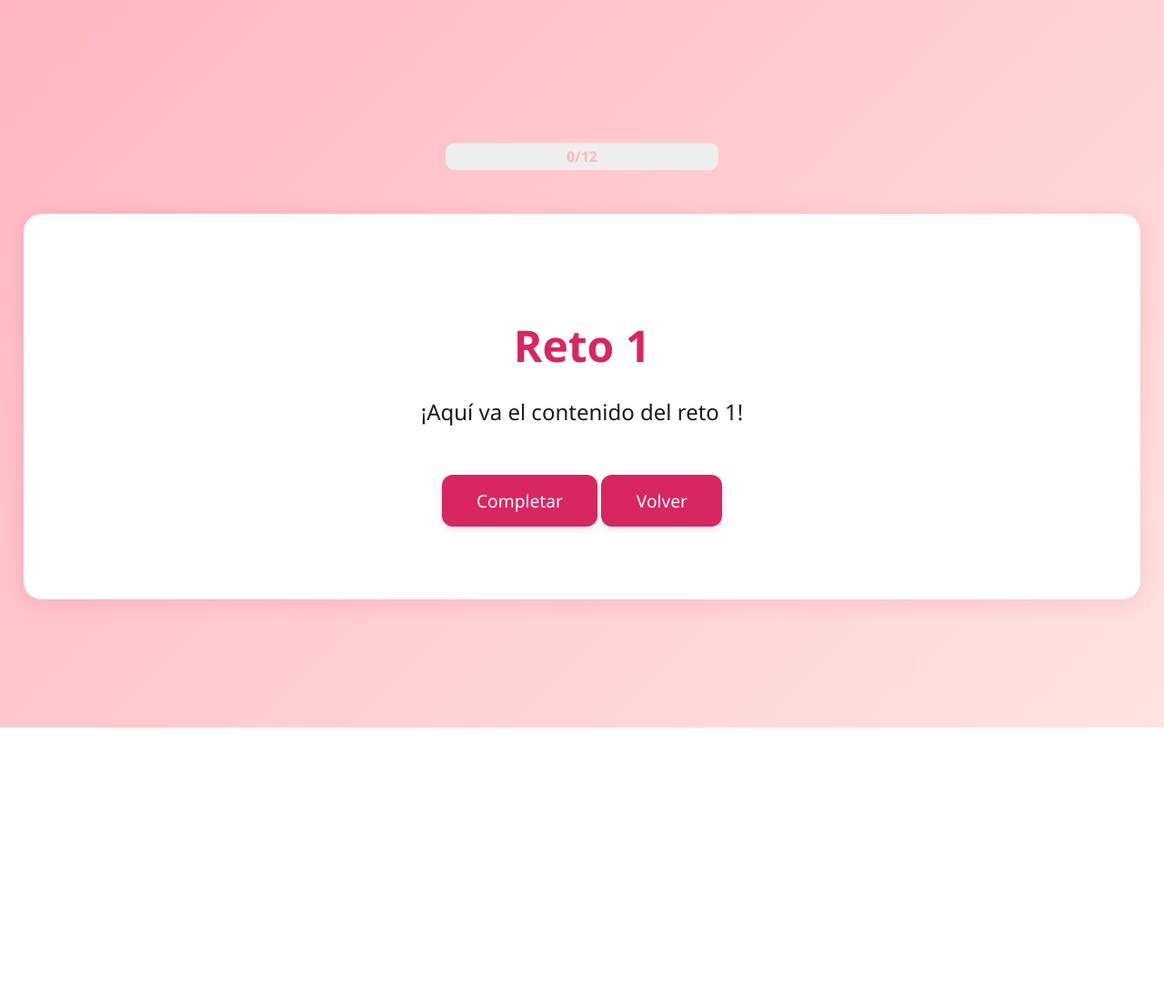
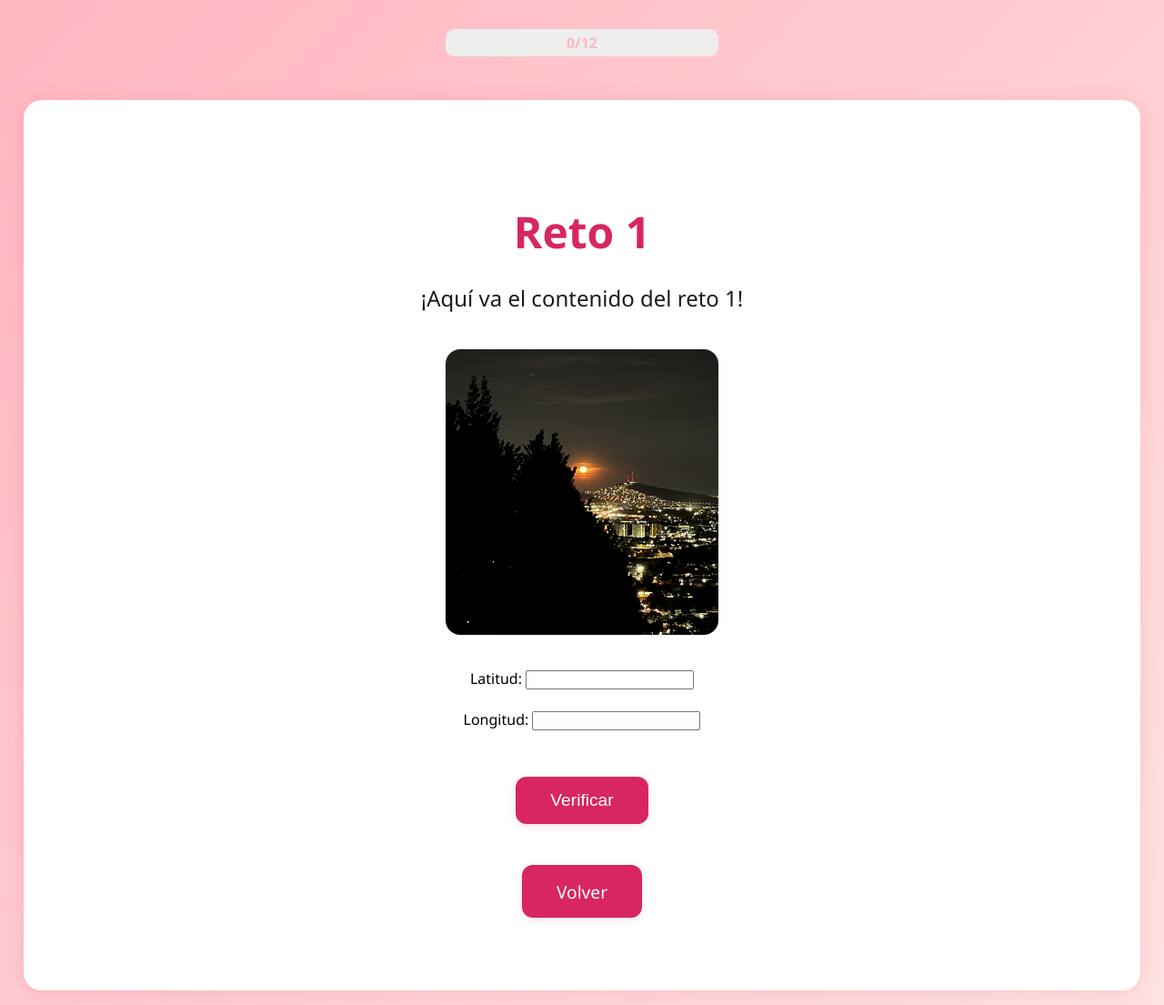
Before and after one commit to andresblnc/Felices21, a Flask app: page /juego/1 in a window 1280 px wide. Shown: the whole page at 91% size. Before the commit the page ends 800 px from the top, so only its background shows below. Run offline with Flask 3, Linux system fonts and the light colour scheme.

Commit message:
Reto 1 y 2

```diff
--- a/main.py
+++ b/main.py
@@ -1,4 +1,4 @@
-from flask import Flask, render_template, session, redirect, url_for
+from flask import Flask, render_template, session, redirect, url_for, request, flash
 from datetime import timedelta
 
 app = Flask(__name__)
@@ -24,7 +24,47 @@ def juego_detalle(num_juego):
     if 1 <= num_juego <= TOTAL_RETOS:
         completados = session.get("completados", [])
         completado = num_juego in completados
-        return render_template("juego_detalle.html", num_juego=num_juego, completado=completado, progreso=get_progreso(), total_retos=TOTAL_RETOS)
+        correcto = False
+
+        # Reto 1: validar lat/lon
+        if num_juego == 1 and request.method == "POST":
+            lat = request.form.get("latitud")
+            lon = request.form.get("longitud")
+            try:
+                lat = float(lat)
+                lon = float(lon)
+                lat_ok = 20.610 <= lat <= 20.612
+                lon_ok = -103.463 <= lon <= -103.460
+                correcto = lat_ok and lon_ok
+                if not correcto:
+                    flash("¡Intenta de nuevo! Las coordenadas no son correctas.")
+            except (TypeError, ValueError):
+                flash("Por favor ingresa valores válidos.")
+
+        # Reto 2: validar lat/lon
+        if num_juego == 2 and request.method == "POST":
+            lat = request.form.get("latitud")
+            lon = request.form.get("longitud")
+            try:
+                lat = float(lat)
+                lon = float(lon)
+                # Cambia estos valores por los correctos para tu foto 2
+                lat_ok = 20.665 <= lat <= 20.671
+                lon_ok = -103.443 <= lon <= -103.438
+                correcto = lat_ok and lon_ok
+                if not correcto:
+                    flash("¡Intenta de nuevo! Las coordenadas no son correctas.")
+            except (TypeError, ValueError):
+                flash("Por favor ingresa valores válidos.")
+
+        return render_template(
+            "juego_detalle.html",
+            num_juego=num_juego,
+            completado=completado,
+            correcto=correcto,
+            progreso=get_progreso(),
+            total_retos=TOTAL_RETOS
+        )
     else:
         return "<h2>Reto no encontrado</h2>", 404
 
--- a/templates/juego_detalle.html
+++ b/templates/juego_detalle.html
@@ -4,10 +4,54 @@
     <div class="card">
         <h1>Reto {{ num_juego }}</h1>
         <div class="subtitle">¡Aquí va el contenido del reto {{ num_juego }}!</div>
-        {% if not completado %}
-            <a href="/completar/{{ num_juego }}" class="adelante-btn">Completar</a>
+        {% if num_juego == 1 %}
+            <img src="{{ url_for('static', filename='ft1.png') }}" alt="Foto reto 1" style="max-width:300px; border-radius:16px; margin:1em 0;">
+            <form method="post" style="margin:1em 0;">
+                <label>Latitud:</label>
+                <input type="text" name="latitud" required>
+                <br><br>
+                <label>Longitud:</label>
+                <input type="text" name="longitud" required>
+                <br><br>
+                <button type="submit" class="adelante-btn">Verificar</button>
+            </form>
+            {% with messages = get_flashed_messages() %}
+                {% if messages %}
+                    <div style="color:red; margin-bottom:1em;">
+                        {{ messages[0] }}
+                    </div>
+                {% endif %}
+            {% endwith %}
+            {% if correcto %}
+                <a href="/completar/{{ num_juego }}" class="adelante-btn" style="background:green;">Completar</a>
+            {% endif %}
+        {% elif num_juego == 2 %}
+            <img src="{{ url_for('static', filename='ft2.png') }}" alt="Foto reto 2" style="max-width:300px; border-radius:16px; margin:1em 0;">
+            <form method="post" style="margin:1em 0;">
+                <label>Latitud:</label>
+                <input type="text" name="latitud" required>
+                <br><br>
+                <label>Longitud:</label>
+                <input type="text" name="longitud" required>
+                <br><br>
+                <button type="submit" class="adelante-btn">Verificar</button>
+            </form>
+            {% with messages = get_flashed_messages() %}
+                {% if messages %}
+                    <div style="color:red; margin-bottom:1em;">
+                        {{ messages[0] }}
+                    </div>
+                {% endif %}
+            {% endwith %}
+            {% if correcto %}
+                <a href="/completar/{{ num_juego }}" class="adelante-btn" style="background:green;">Completar</a>
+            {% endif %}
         {% else %}
-            <div style="color:green; font-weight:bold; margin:1em 0;">¡Reto completado!</div>
+            {% if not completado %}
+                <a href="/completar/{{ num_juego }}" class="adelante-btn">Completar</a>
+            {% else %}
+                <div style="color:green; font-weight:bold; margin:1em 0;">¡Reto completado!</div>
+            {% endif %}
         {% endif %}
         <a href="/juego" class="adelante-btn">Volver</a>
     </div>
```
Also changed, not shown: static/ft1.png (added), static/ft2.png (added).
